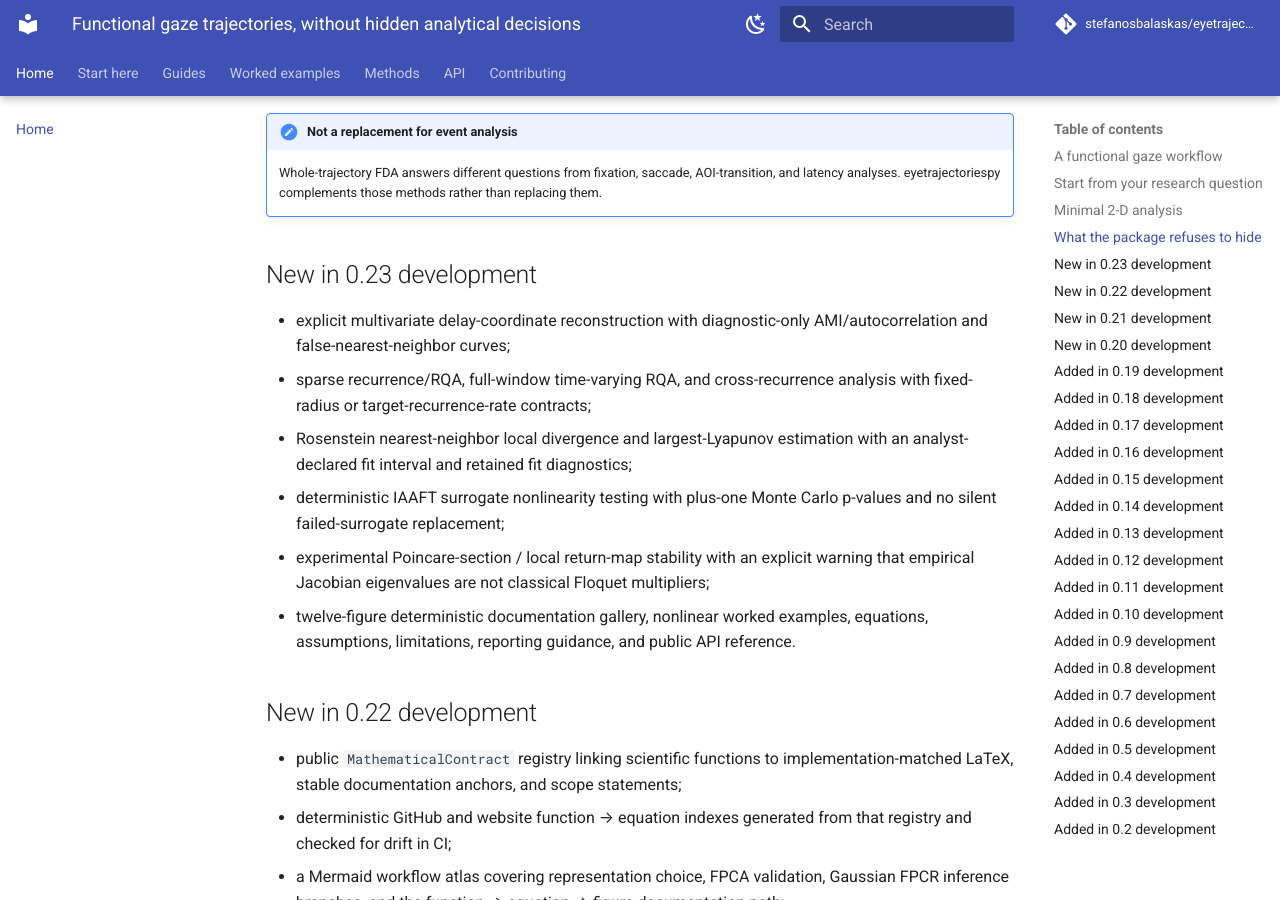
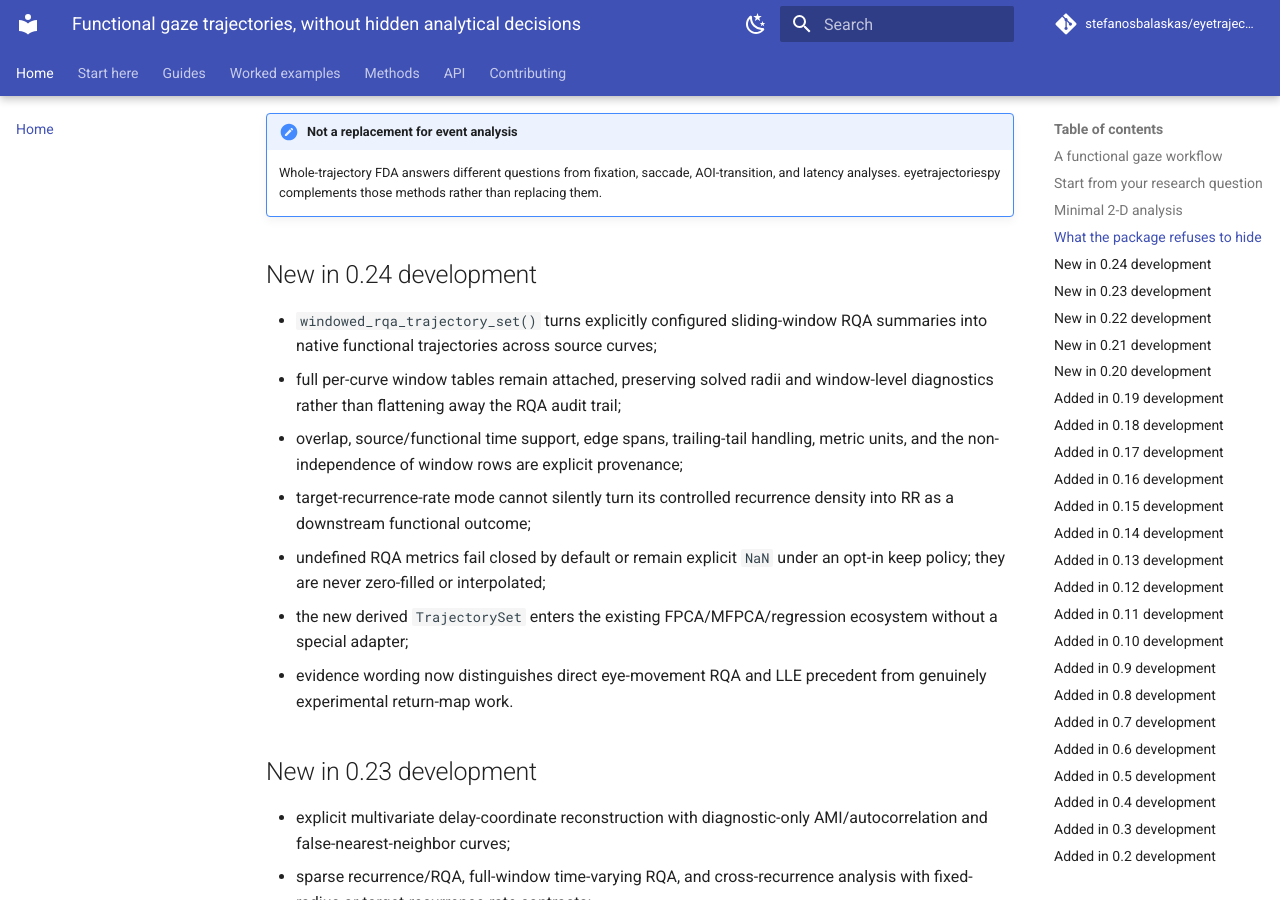
Before and after one commit to stefanosbalaskas/eyetrajectoriespy, an MkDocs documentation site: the page built from docs/index.md, in a window 1280 px wide and 900 px high, scrolled down 5199 px. Built offline with MkDocs 1.6.1 and Material for MkDocs 9.7.7, drawn with Linux system fonts in a browser that asks for light colours; comment, search, counter and statistics services are not loaded; some of the changed text lies outside the part shown.

Commit message:
Feature functional RQA trajectories on 0.24 homepage

```diff
--- a/docs/index.md
+++ b/docs/index.md
@@ -3,7 +3,7 @@ title: Functional gaze trajectories, without hidden analytical decisions
 ---
 
 <div class="et-hero" markdown>
-<div class="et-kicker">eyetrajectoriespy 0.23 · continuous eye-tracking FDA</div>
+<div class="et-kicker">eyetrajectoriespy 0.24 · continuous eye-tracking FDA</div>
 
 # Model the viewing process, not only its summaries
 
@@ -209,6 +209,15 @@ The package is designed around the principle that **the path to an FPC score is
 !!! important "Not a replacement for event analysis"
     Whole-trajectory FDA answers different questions from fixation, saccade, AOI-transition, and latency analyses. eyetrajectoriespy complements those methods rather than replacing them.
 
+## New in 0.24 development
+
+- `windowed_rqa_trajectory_set()` turns explicitly configured sliding-window RQA summaries into native functional trajectories across source curves;
+- full per-curve window tables remain attached, preserving solved radii and window-level diagnostics rather than flattening away the RQA audit trail;
+- overlap, source/functional time support, edge spans, trailing-tail handling, metric units, and the non-independence of window rows are explicit provenance;
+- target-recurrence-rate mode cannot silently turn its controlled recurrence density into RR as a downstream functional outcome;
+- undefined RQA metrics fail closed by default or remain explicit `NaN` under an opt-in keep policy; they are never zero-filled or interpolated;
+- the new derived `TrajectorySet` enters the existing FPCA/MFPCA/regression ecosystem without a special adapter;
+- evidence wording now distinguishes direct eye-movement RQA and LLE precedent from genuinely experimental return-map work.
 ## New in 0.23 development
 
 - explicit multivariate delay-coordinate reconstruction with diagnostic-only AMI/autocorrelation and false-nearest-neighbor curves;
```
